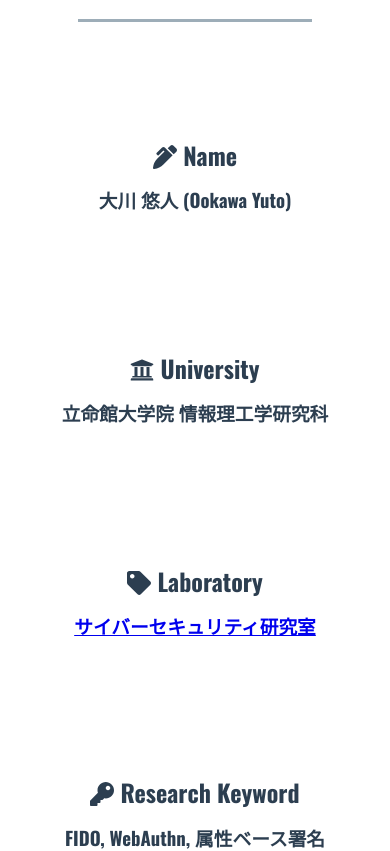
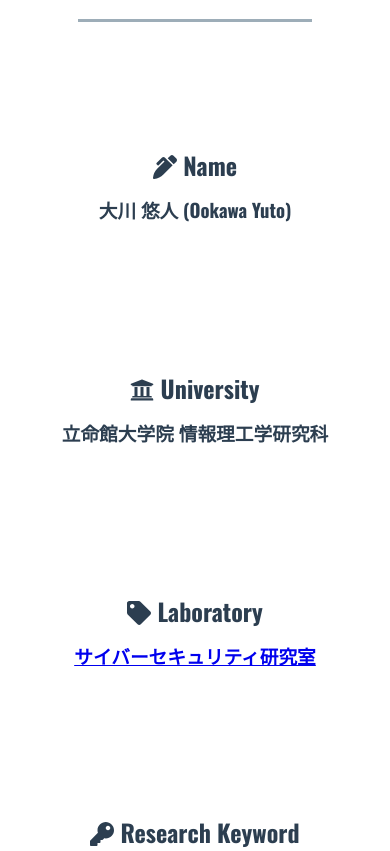
Before and after one commit to YutoOkawa/portfolio, a Vue app: page / in a window 390 px wide. Shown: the part 828-1679 px from the top of the page. Built offline with nearby package versions, Linux system fonts and the light colour scheme; what vue-smoothscroll would draw is missing.

Commit message:
Skillページのマージン変更、スマホサイズ対応

```diff
--- a/src/assets/style/_mixin.scss
+++ b/src/assets/style/_mixin.scss
@@ -13,14 +13,14 @@
 @mixin box($width) {
     width: $width;
     vertical-align: top;
-    margin: 0px 20px 40px 0px;
+    margin: 10px 20px 40px 10px;
     border-radius: 20px 20px 20px 20px;
     position: relative;
     padding-bottom: 64px;
 
     @media (max-width: 670px) {
-        width: 100%;
-        margin: 0px 0px 40px 0px;
+        width: 80%;
+        margin: 10px 10px 40px 10px;
     }
 }
 
```
